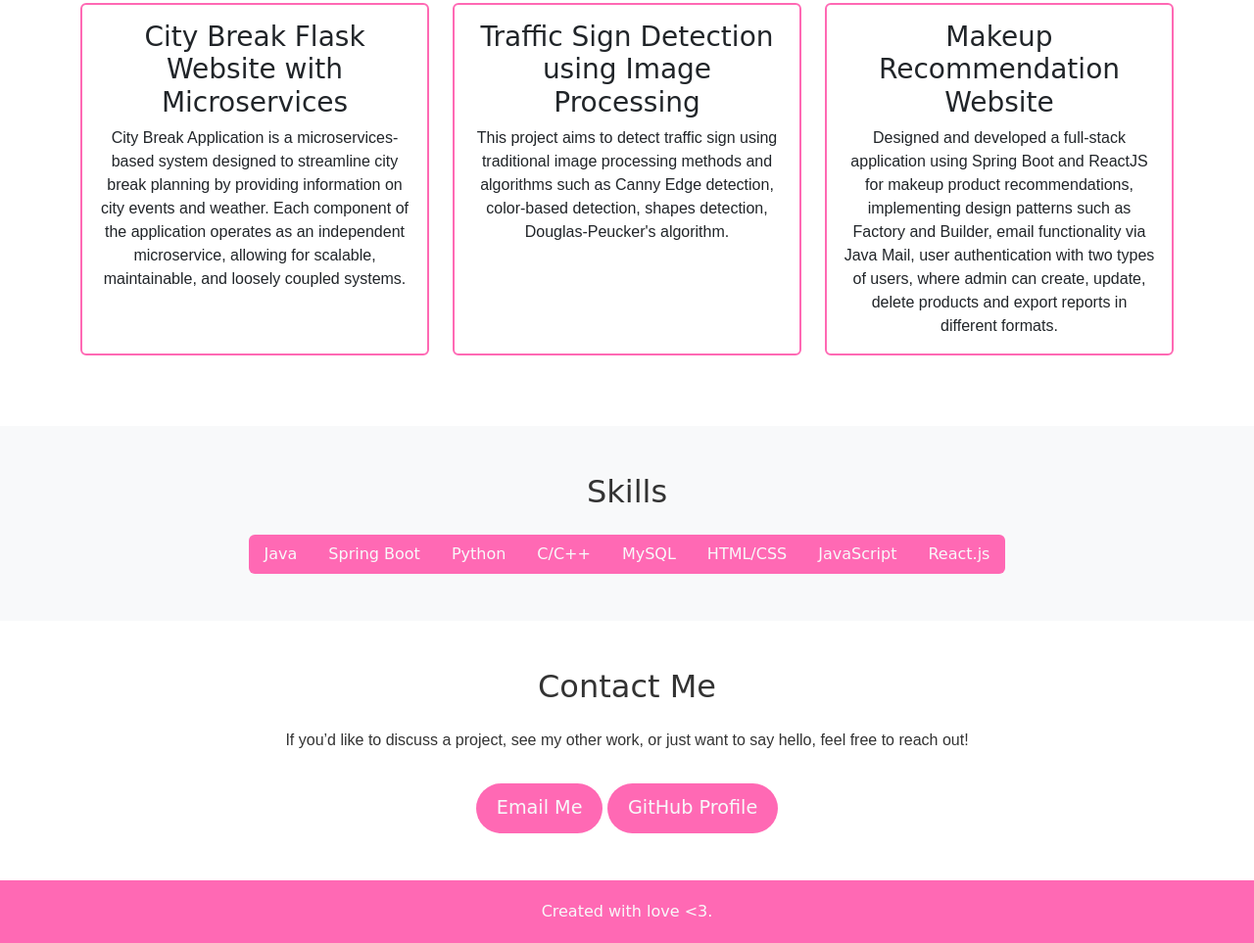
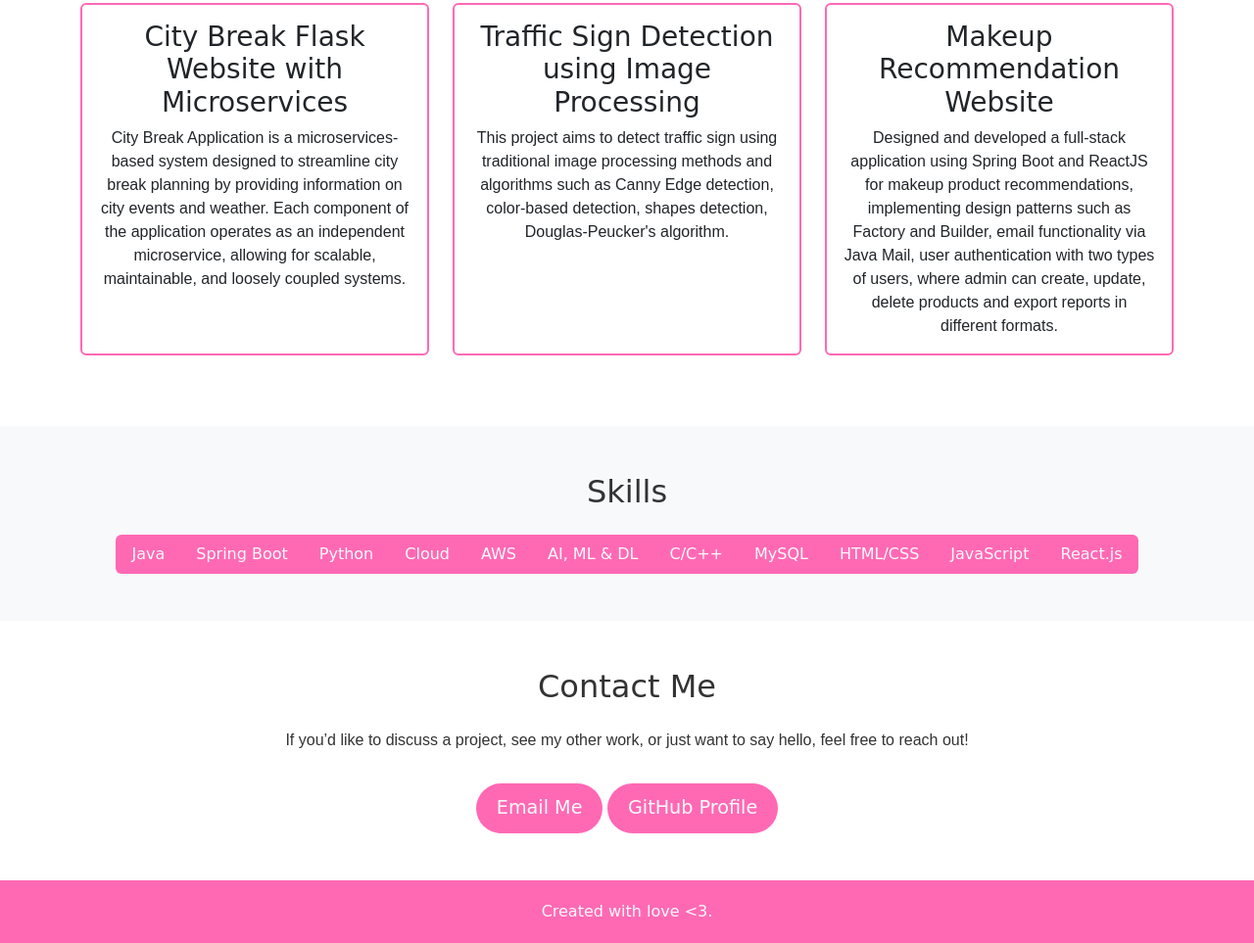
Before and after one commit to oanasabau1/My-Personal-Portfolio-Website, a plain HTML site: page index.html in a window 1280 px wide. Shown: the part 725-1688 px from the top of the page at 98% size. Drawn offline with nearby package versions, Linux system fonts and the light colour scheme; a web font is replaced by a local one.

Commit message:
Update index.html

```diff
--- a/index.html
+++ b/index.html
@@ -147,6 +147,9 @@
                 <li class="list-group-item">Java</li>
                 <li class="list-group-item">Spring Boot</li>
                 <li class="list-group-item">Python</li>
+                <li class="list-group-item">Cloud</li>
+                <li class="list-group-item">AWS</li>
+                <li class="list-group-item">AI, ML & DL</li>
                 <li class="list-group-item">C/C++</li>
                 <li class="list-group-item">MySQL</li>
                 <li class="list-group-item">HTML/CSS</li>
```
